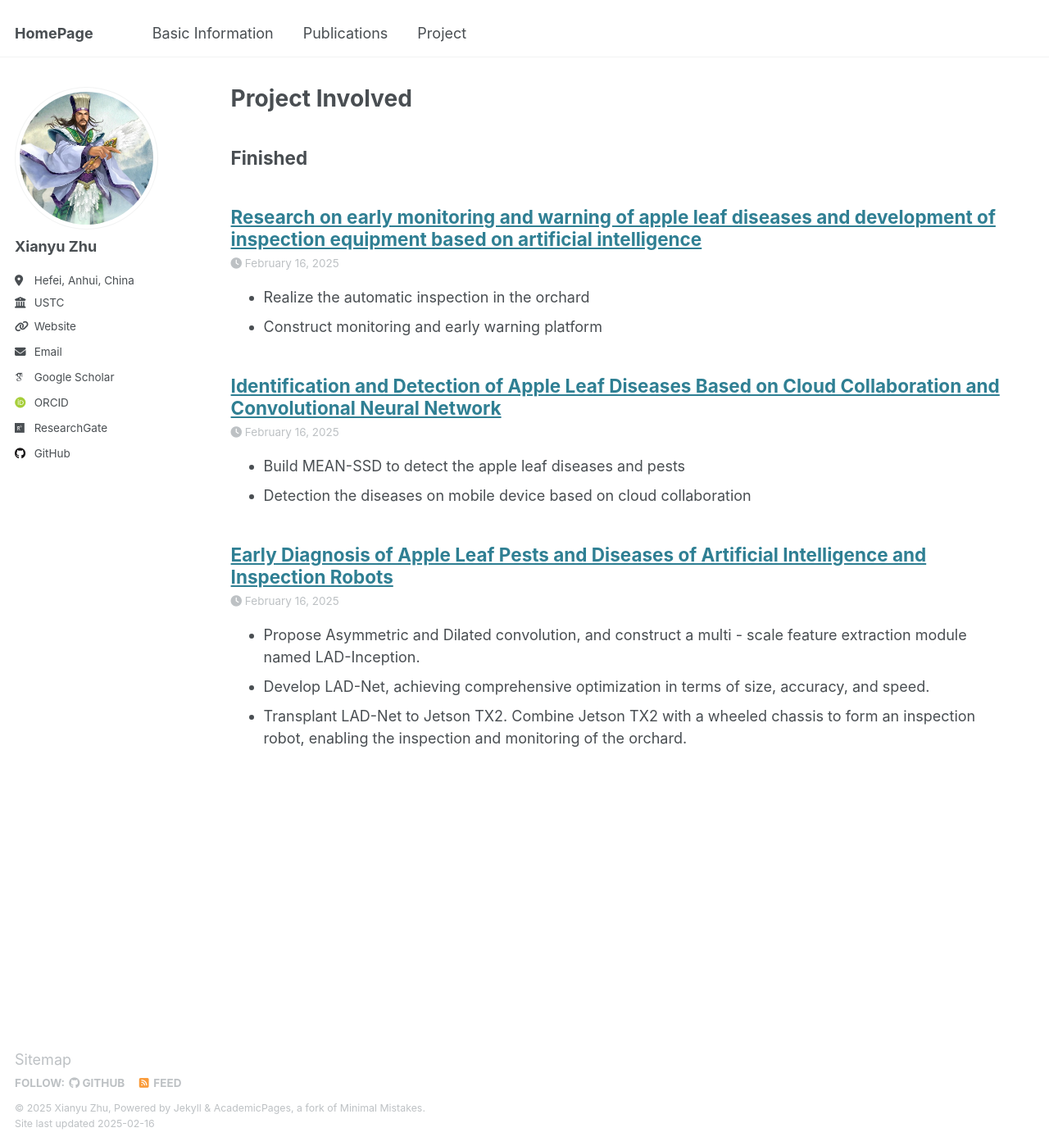
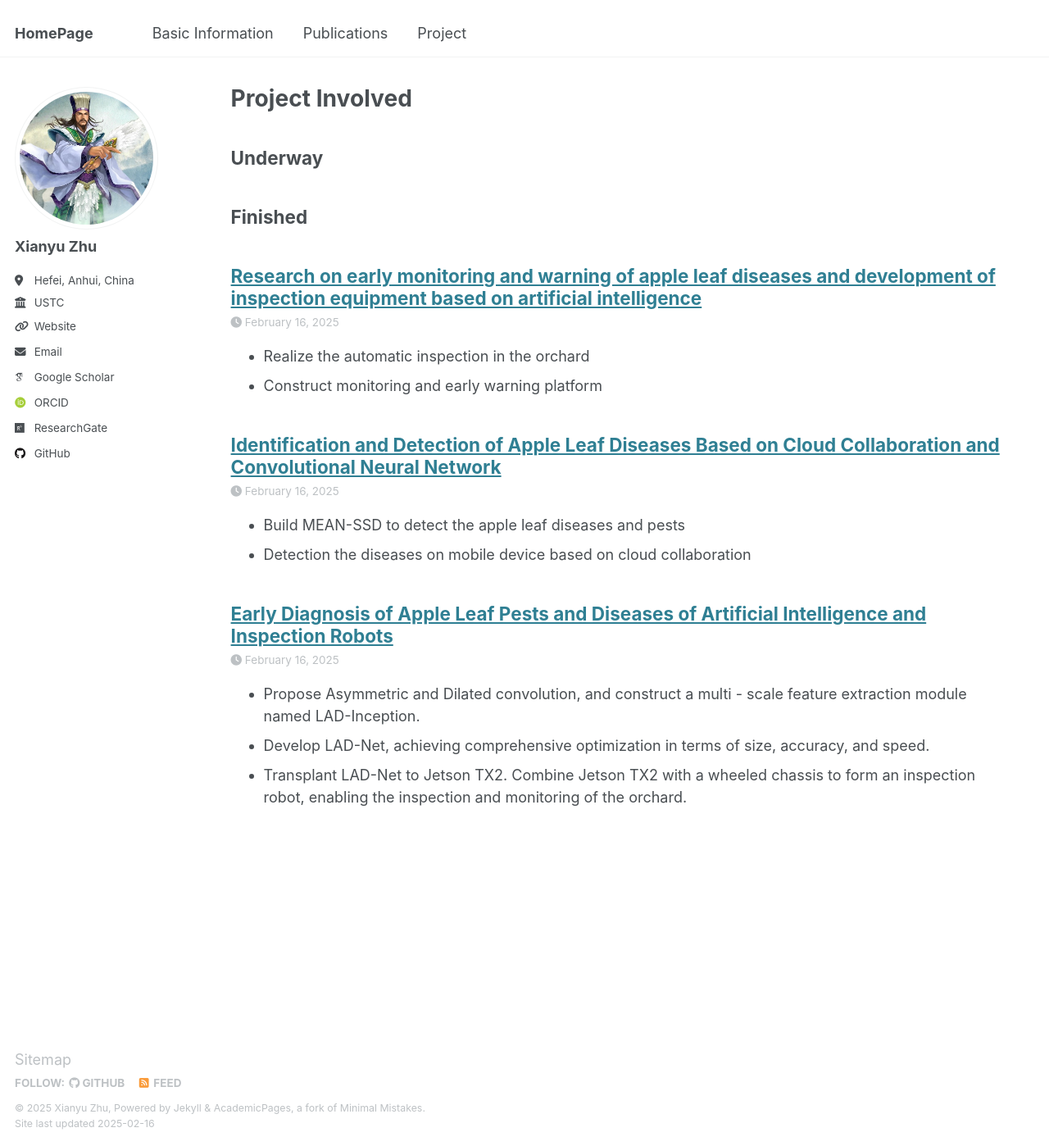
Before and after one commit to zhuxy-USTC/zhuxy-USTC.github.io, a Jekyll site: the page built from _pages/talks.md, in a window 1280 px wide and 1398 px high. Shown: the whole window at 82% size. Built offline with Jekyll 4.4.1, drawn with Linux system fonts in a browser that asks for light colours; some web fonts are replaced.

Commit message:
Update talks.md

```diff
--- a/_pages/talks.md
+++ b/_pages/talks.md
@@ -4,6 +4,8 @@ title: "Project Involved"
 permalink: /project/
 author_profile: true
 ---
+
+## Underway
 
 ## Finished
 
```
